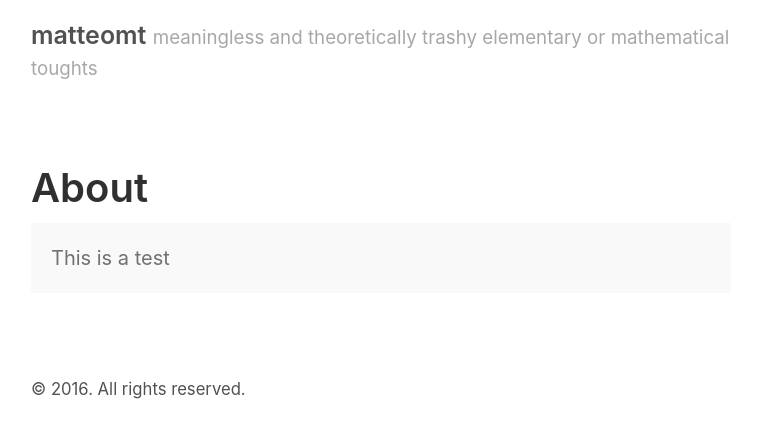
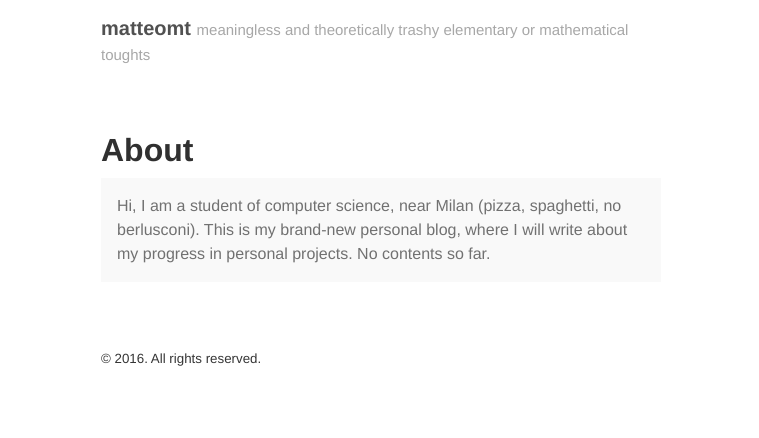
Before and after one commit to Matteomt/matteomt.github.io, a Jekyll site: the page built from about.md, in a window 1280 px wide. Shown: the top 438 px of the page, without its empty margins (259-1018 px from the left). Built offline with Jekyll 4.4.1, drawn with Linux system fonts in a browser that asks for light colours.

Commit message:
style and about

```diff
--- a/_sass/_variables.scss
+++ b/_sass/_variables.scss
@@ -13,18 +13,18 @@ $blue: #268bd2;
 // $blue: #6a9fb5;
 $brown: #8f5536;
 
-$root-font-family: -apple-system, BlinkMacSystemFont, "Segoe UI", "Roboto", "Oxygen", "Ubuntu", "Cantarell", "Fira Sans", "Droid Sans", "Helvetica Neue", Arial, sans-serif;
+$root-font-family: "Helvetica Neue", Arial, sans-serif;
 $root-font-size: 16px;
 $root-line-height: 1.5;
 
-$body-color: #515151;
+$body-color: #353535;
 $body-bg: #fff;
 $link-color: $blue;
 
 $border-color: #e5e5e5;
 
-$large-breakpoint: 38em;
-$large-font-size: 20px;
+$large-breakpoint:55em;
+$large-font-size: 16px;
 
 $code-font-family: Menlo, Monaco, "Courier New", monospace;
 $code-color: #bf616a;
--- a/about.md
+++ b/about.md
@@ -4,5 +4,8 @@ title: About
 ---
 
 <p class="message">
-This is a test
+Hi,
+I am a student of computer science, near Milan (pizza, spaghetti, no berlusconi).
+This is my brand-new personal blog, where I will write about my progress in personal projects.
+No contents so far.
 </p>
```
Also changed, not shown: README.md (deleted), 1 other file.
